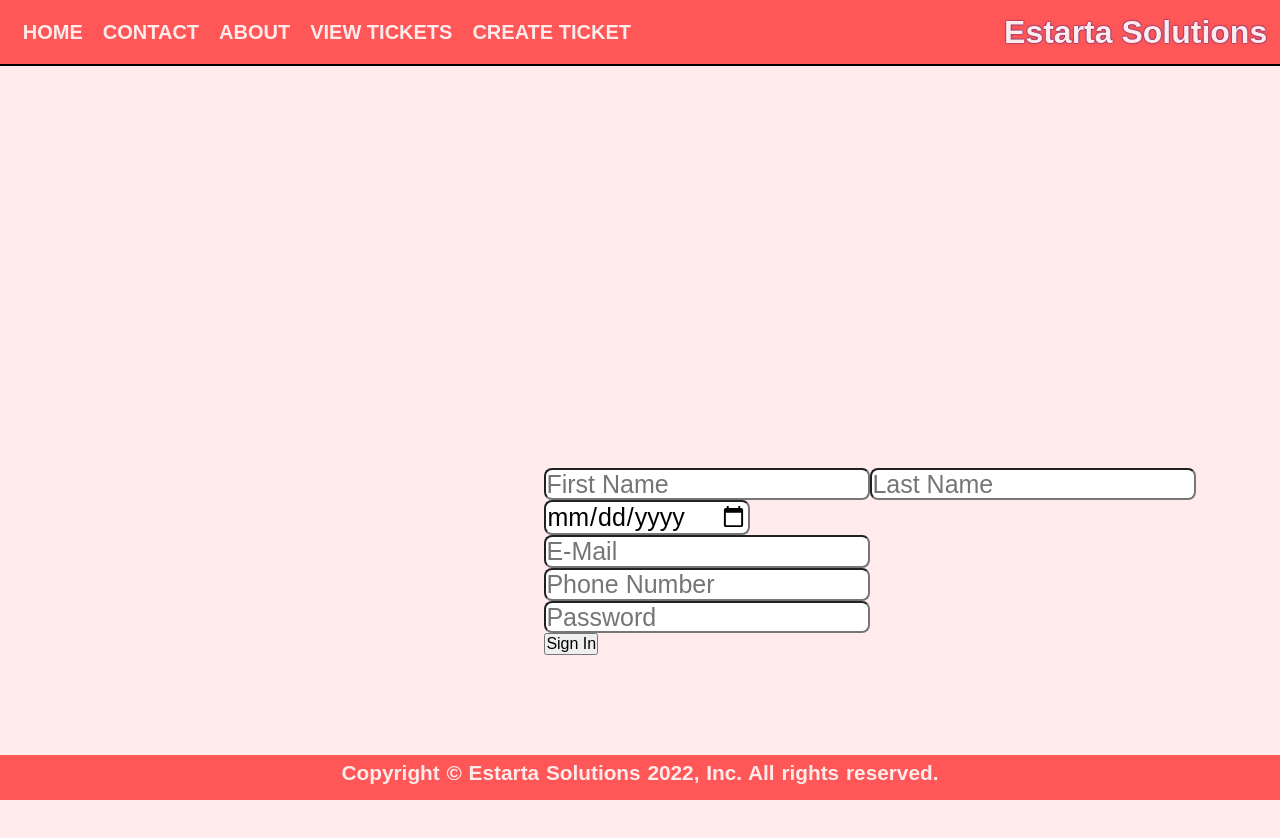
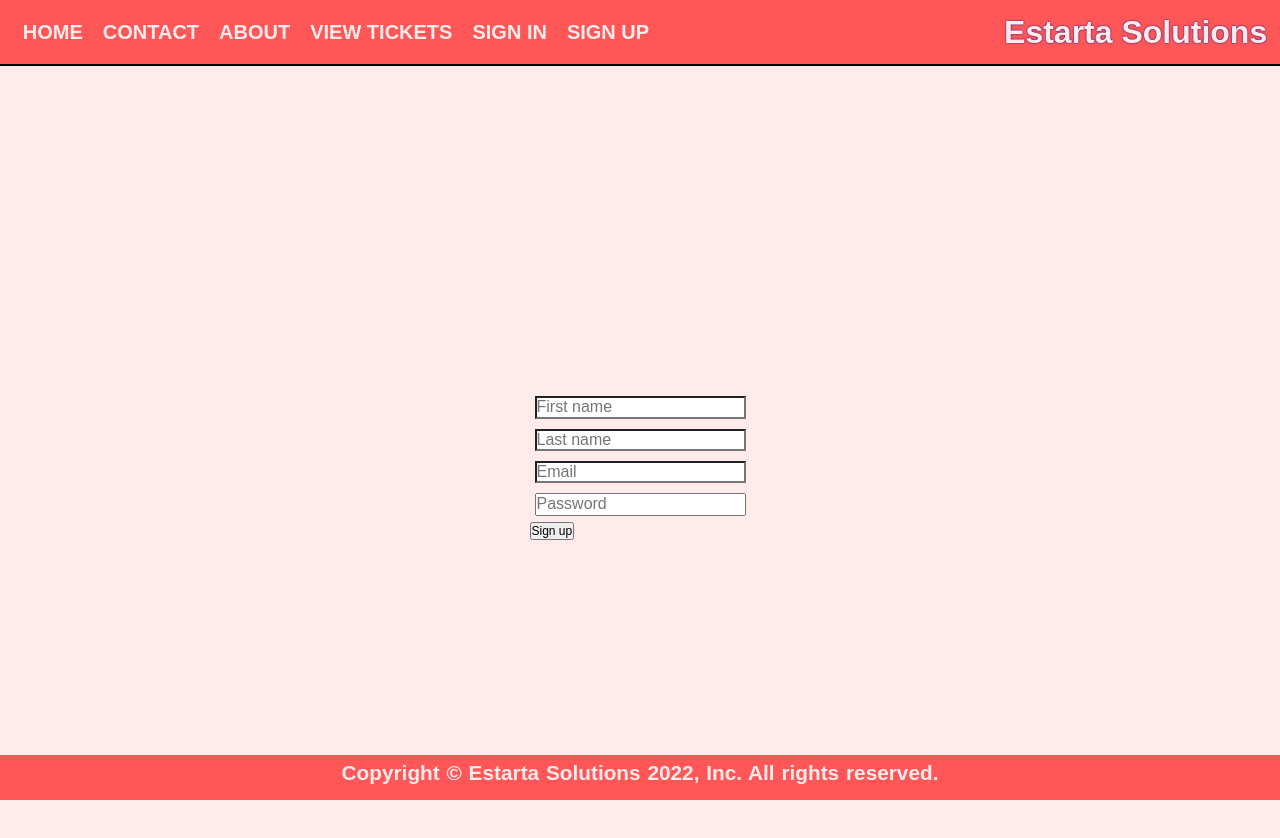
Before and after one commit to natalieQoursha/final-ticketing, a React (Create React App) app in the folder client/: page /signUp in a window 1280 px wide. Shown: the top 838 px of the page. Built offline with nearby package versions, Linux system fonts and the light colour scheme.

Commit message:
commited

```diff
--- a/client/src/Navbar.js
+++ b/client/src/Navbar.js
@@ -53,14 +53,24 @@ const Navbar = () => {
           View Tickets
         </Link>
         <Link
-          to="/Tickets"
+          to="/SignIn"
           style={{
             color: "#ffebeb",
             fontSize: 20,
             borderRadius: 40,
           }}
         >
-          Create Ticket
+          Sign In
+        </Link>
+        <Link
+          to="/SignUp"
+          style={{
+            color: "#ffebeb",
+            fontSize: 20,
+            borderRadius: 40,
+          }}
+        >
+          sign up
         </Link>
       </div>
 
--- a/client/src/Pages/SignIn.js
+++ b/client/src/Pages/SignIn.js
@@ -1,13 +1,19 @@
 import React, { useState } from "react";
 import "../SignIn.css";
+import { Link } from "react-router-dom";
 
-const SignIn = () => {
+const signIn = () => {
   const [Email, setEmail] = useState("");
   const [Password, setPassword] = useState("");
+  const data = { Email, Password };
 
   const handleLogin = (e) => {
-    const data = { Email, Password };
     console.log(data);
+    localStorage.setItem("Email", Email);
+    localStorage.getItem(Email);
+    localStorage.setItem("Password", Password);
+    localStorage.getItem(Password);
+    alert("Welcome " + localStorage.getItem("Email"));
   };
 
   return (
@@ -25,8 +31,11 @@ const SignIn = () => {
         onChange={(e) => setPassword(e.target.value)}
         required
       ></input>
-      <button onClick={handleLogin}>Login</button>
+
+      <Link to="/tickets">
+        <button onClick={handleLogin}>Login</button>
+      </Link>
     </>
   );
 };
-export default SignIn;
+export default signIn;
--- a/client/src/Pages/SignUp.js
+++ b/client/src/Pages/SignUp.js
@@ -1,77 +1,68 @@
-import React from "react";
-function signUp() {
+import React, { useState } from "react";
+import { Link } from "react-router-dom";
+
+const SignUp = () => {
+  const [firstName, setFirstName] = useState("");
+  const [lastName, setLastName] = useState("");
+  const [Email, setEmail] = useState("");
+  const [Password, setPassword] = useState("");
+  const handleSignUp = (e) => {
+    const data = { firstName, lastName, Email, Password };
+
+    console.log(data);
+    localStorage.setItem("firstName", firstName);
+    localStorage.getItem(firstName);
+    localStorage.setItem("last_Name", lastName);
+    localStorage.getItem(lastName);
+    localStorage.setItem("Email", Email);
+    localStorage.getItem(Email);
+    localStorage.setItem("Password", Password);
+    localStorage.getItem(Password);
+    alert("Welcome " + localStorage.getItem("First_Name"));
+  };
   return (
     <main style={{ padding: "1rem 0" }}>
-      <div className="placeholders">
-        <div>
+      <div>
+        <div className="signupboxes">
           <input
-            type="text"
-            placeholder="First Name"
-            style={{
-              color: "black",
-              backgroundColor: "white",
-              borderRadius: "8px",
-              fontSize: 25,
-            }}
-          />
+            type={"text"}
+            value={firstName}
+            onChange={(e) => setFirstName(e.target.value)}
+            required
+            placeholder="First name"
+          ></input>
+        </div>
+        <div className="signupboxes">
           <input
-            type="text"
-            placeholder="Last Name"
-            style={{
-              color: "black",
-              backgroundColor: "white",
-              borderRadius: "8px",
-              fontSize: 25,
-            }}
-          />
+            type={"text"}
+            value={lastName}
+            onChange={(e) => setLastName(e.target.value)}
+            required
+            placeholder="Last name"
+          ></input>
         </div>
-        <div>
-        <input
-          type="date"
-          placeholder="Date Of Birth"
-          style={{
-            color: "black",
-            backgroundColor: "white",
-            borderRadius: "8px",
-            fontSize: 25,
-          }}
-        />
-        <div>
+        <div className="signupboxes">
           <input
-            type="text"
-            placeholder="E-Mail"
-            style={{
-              color: "black",
-              backgroundColor: "white",
-              borderRadius: "8px",
-              fontSize: 25,
-            }}
-          /></div>
+            type={"text"}
+            value={Email}
+            onChange={(e) => setEmail(e.target.value)}
+            required
+            placeholder="Email"
+          ></input>
+        </div>
+        <div className="signupboxes">
           <input
-            type="number"
-            placeholder="Phone Number"
-            style={{
-              color: "black",
-              backgroundColor: "white",
-              borderRadius: "8px",
-              fontSize: 25,
-            }}
-          />
+            type={"password"}
+            onChange={(e) => setPassword(e.target.value)}
+            required
+            placeholder="Password"
+          ></input>
         </div>
-        <input
-          type="password"
-          placeholder="Password"
-          style={{
-            color: "black",
-            backgroundColor: "white",
-            borderRadius: "8px",
-            fontSize: 25,
-          }}
-        />
-        <div></div>
-        <button>Sign In</button>
+        <Link to="/SignIn">
+          <button onClick={handleSignUp}>Sign up</button>
+        </Link>
       </div>
     </main>
   );
-}
-export default signUp;
+};
+export default SignUp;
--- a/client/src/components/Popup.css
+++ b/client/src/components/Popup.css
@@ -62,7 +62,6 @@ h1{
 
 .txta{
     width: 100%;
-    padding-top: 4%;
 }
 table {
     border: 2px solid #ff8585;
--- a/client/src/components/Popup.js
+++ b/client/src/components/Popup.js
@@ -14,17 +14,20 @@ function Popup(props) {
     const fetchUsers = () => {
       axios.get("http://localhost:5000/api/ticket/all-users/").then((res) => {
         setUsers(res.data);
-        console.log(res.data.ID)
+        console.log(res.data.ID);
       });
     };
     fetchUsers();
   }, []);
 
-
-
-
   const submitUser = (e) => {
-    const data = { Ticket_Type, Sevirity, Product_Types, Description ,Created_On: "2022-10-10T00:00:00.000Z"};
+    const data = {
+      Ticket_Type,
+      Sevirity,
+      Product_Types,
+      Description,
+      Created_On: "2022-10-10T00:00:00.000Z",
+    };
     axios
       .post("http://localhost:5000/api/ticket/all-tickets", data, {
         headers: {
@@ -42,7 +45,7 @@ function Popup(props) {
           <button className="close-btn" onClick={() => props.setTrigger(false)}>
             X
           </button>
-          <h1>Welcome (data.User) from (data.Company)</h1>
+          <h1>{`Welcome ${localStorage.getItem("Email")}`}</h1>
           <br />
           <div className="alignment">
             <label for="Ticket_Type">Ticket type : </label>
@@ -92,6 +95,8 @@ function Popup(props) {
         <div>
           <textarea
             value={Description}
+            rows="5"
+            cols="50"
             onChange={(e) => setDescription(e.target.value)}
             className="txta"
           ></textarea>
--- a/client/src/index.css
+++ b/client/src/index.css
@@ -222,8 +222,10 @@ code {
 }
 .placeholders{
   display: block;
-  margin-top: 15%;
-  margin-left: 36%;
+
+}
+.signupboxes{
+  padding: 5px;
 }
 
 main {
```
